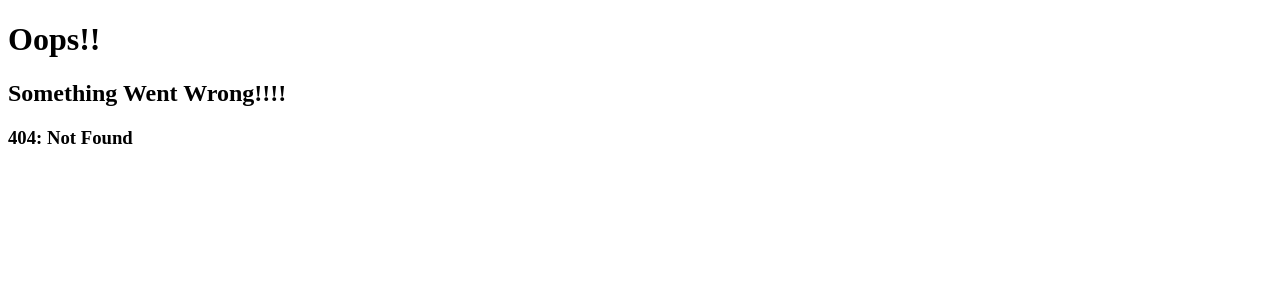
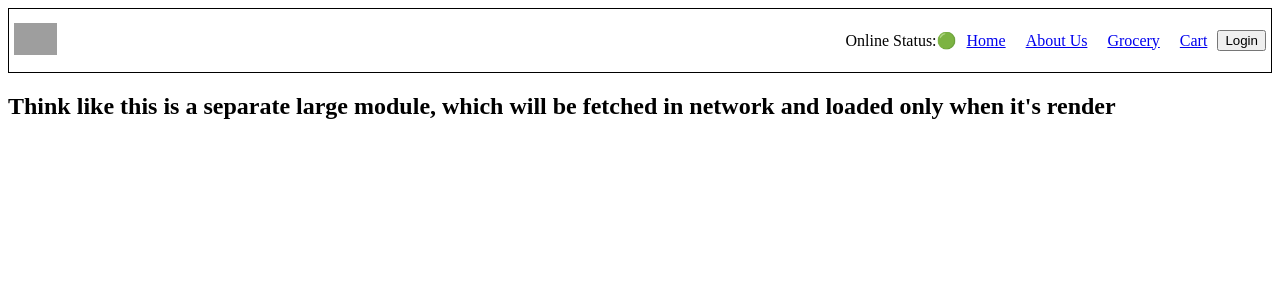
Before and after one commit to Izas-Ahamed/react-study, a React (Vite) app: page /grocery in a window 1280 px wide. Before the commit this address had no page. Shown: the top 300 px of the page. Built offline with nearby package versions, Linux system fonts and the light colour scheme; grey boxes are pictures that could not be loaded.

Commit message:
added lazy loading demo

```diff
--- a/App.js
+++ b/App.js
@@ -1,13 +1,25 @@
-import React from "react";
+import React, { Suspense, lazy } from "react";
 import ReactDOM from "react-dom/client";
 import Header from "./src/components/Header";
 import Body from "./src/components/Body";
 import { Outlet, RouterProvider, createBrowserRouter } from "react-router-dom";
 import About from "./src/components/About";
 import Contact from "./src/components/Contact";
-
 import Error from "./src/components/Error";
 import RestaurantMenu from "./src/components/RestaurantMenu";
+
+// The IMPORT() function is a JavaScript function that allows you to dynamically load a module. This can be useful if you need to load
+// a module that is not available at compile time, or if you need to load a module that is different depending on the environment in
+// which the code is running.
+
+// Chunking
+// Code Splitting
+// Dynamic Bundling
+// Lazy Loading
+// Ondemand Loading
+// Dynamic Importing
+const Grocery = lazy(() => import("./src/components/Grocery"));
+
 const AppLayout = () => {
   return (
     <div className="app">
@@ -35,6 +47,14 @@ const appRouter = createBrowserRouter([
         element: <Contact />,
       },
       {
+        path: "/grocery",
+        element: (
+          <Suspense fallback={<h1>Loading Groceries...</h1>}>
+            <Grocery />
+          </Suspense>
+        ),
+      },
+      {
         path: "/restaurant/:resId",
         element: <RestaurantMenu />,
       },
--- /dev/null
+++ b/src/components/Grocery.js
@@ -0,0 +1,10 @@
+export const Grocery = () => {
+  return (
+    <h2>
+      Think like this is a separate large module, which will be fetched in
+      network and loaded only when it's render
+    </h2>
+  );
+};
+
+export default Grocery;
--- a/src/components/Header.js
+++ b/src/components/Header.js
@@ -14,15 +14,27 @@ const Header = () => {
         </div>
         <ul className="nav-items">
           <li>Online Status:{internetStatus ? "🟢" : "⭕"}</li>
+          <li>
             <Link to="/" className="nav-item">
               Home
             </Link>
+          </li>
+          <li>
             <Link to="/about" className="nav-item">
               About Us
             </Link>
+          </li>
+          <li>
+            <Link to="/grocery" className="nav-item">
+              Grocery
+            </Link>
+          </li>
+          <li>
             <Link to="/cart" className="nav-item">
               Cart
             </Link>
+          </li>
+
           <button
             onClick={() =>
               btnName == "Login" ? setBtnName("Logout") : setBtnName("Login")
```
Lines whose indentation alone changed are shown as unchanged.
